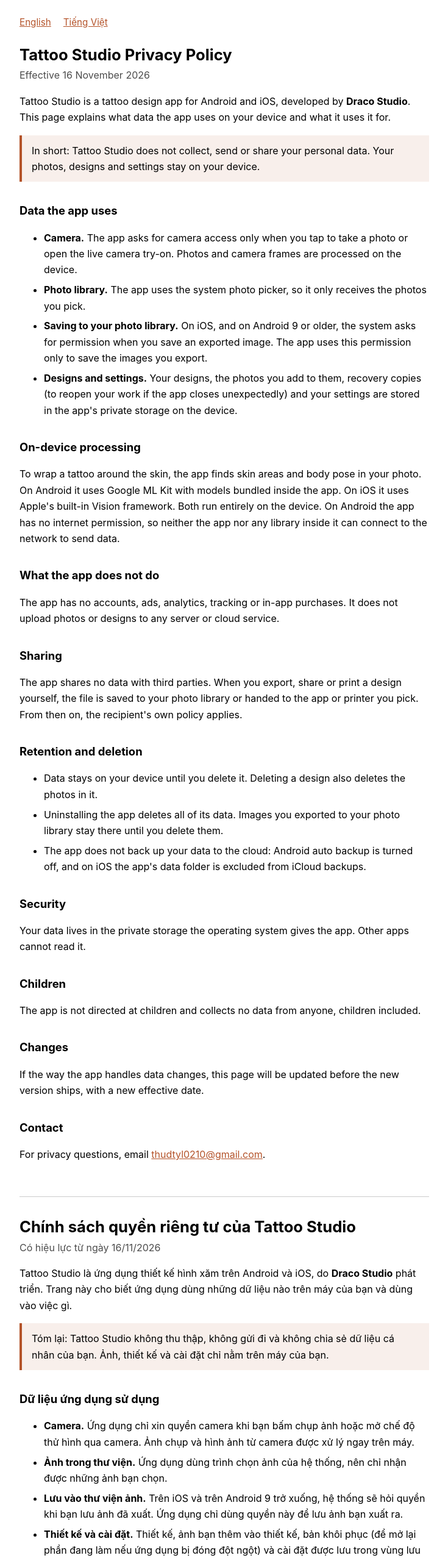
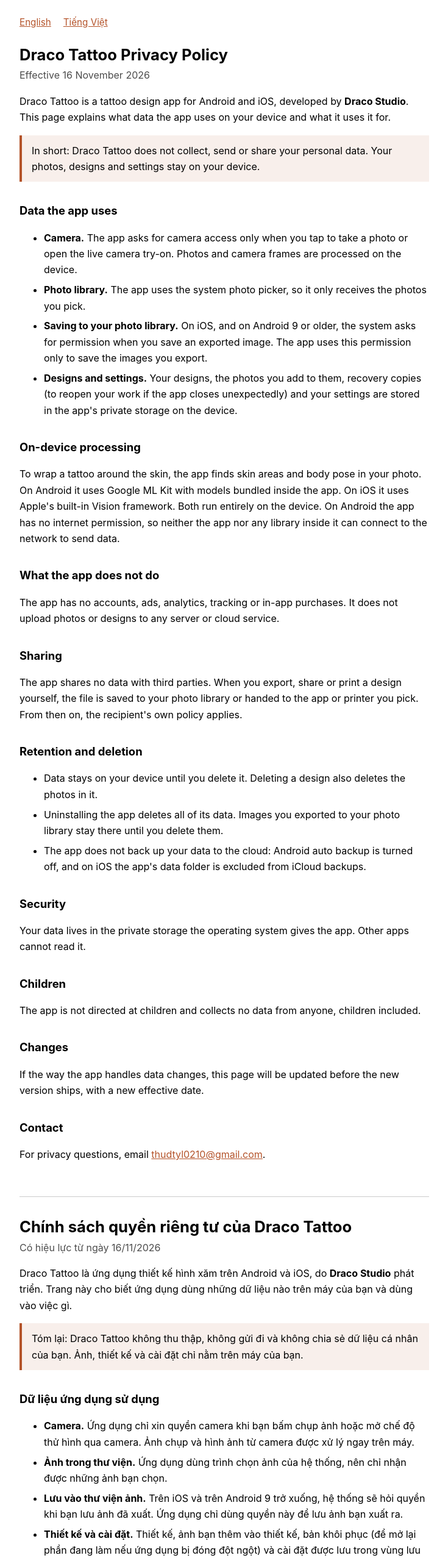
Before and after one commit to draco-studioz/tattoo-studio-privacy, a plain HTML site: page index.html in a window 1280 px wide. Shown: the top 2560 px of the page at 61% size, without its empty margins (272-1007 px from the left). Drawn offline with Linux system fonts and the light colour scheme.

Commit message:
Rename the app to Draco Tattoo
Co-Authored-By: Claude Opus 5.5 <noreply@anthropic.com>

```diff
--- a/index.html
+++ b/index.html
@@ -3,8 +3,8 @@
 <head>
 <meta charset="utf-8">
 <meta name="viewport" content="width=device-width, initial-scale=1">
-<title>Privacy Policy · Tattoo Studio</title>
-<meta name="description" content="Tattoo Studio privacy policy · Chính sách quyền riêng tư của ứng dụng Tattoo Studio">
+<title>Privacy Policy · Draco Tattoo</title>
+<meta name="description" content="Draco Tattoo privacy policy · Chính sách quyền riêng tư của ứng dụng Draco Tattoo">
 <style>
   :root { color-scheme: light dark; --accent: #b4532a; }
   body { font: 16px/1.65 -apple-system, BlinkMacSystemFont, "Segoe UI", Roboto, "Helvetica Neue", Arial, sans-serif;
@@ -25,11 +25,11 @@
 <main>
 
 <article id="en" lang="en">
-<h1>Tattoo Studio Privacy Policy</h1>
+<h1>Draco Tattoo Privacy Policy</h1>
 <p class="date">Effective 16 November 2026</p>
-<p>Tattoo Studio is a tattoo design app for Android and iOS, developed by <strong>Draco Studio</strong>.
+<p>Draco Tattoo is a tattoo design app for Android and iOS, developed by <strong>Draco Studio</strong>.
 This page explains what data the app uses on your device and what it uses it for.</p>
-<p class="summary">In short: Tattoo Studio does not collect, send or share your personal data.
+<p class="summary">In short: Draco Tattoo does not collect, send or share your personal data.
 Your photos, designs and settings stay on your device.</p>
 
 <h2>Data the app uses</h2>
@@ -80,11 +80,11 @@ excluded from iCloud backups.</li>
 <hr>
 
 <article id="vi" lang="vi">
-<h1>Chính sách quyền riêng tư của Tattoo Studio</h1>
+<h1>Chính sách quyền riêng tư của Draco Tattoo</h1>
 <p class="date">Có hiệu lực từ ngày 16/11/2026</p>
-<p>Tattoo Studio là ứng dụng thiết kế hình xăm trên Android và iOS, do <strong>Draco Studio</strong> phát triển.
+<p>Draco Tattoo là ứng dụng thiết kế hình xăm trên Android và iOS, do <strong>Draco Studio</strong> phát triển.
 Trang này cho biết ứng dụng dùng những dữ liệu nào trên máy của bạn và dùng vào việc gì.</p>
-<p class="summary">Tóm lại: Tattoo Studio không thu thập, không gửi đi và không chia sẻ dữ liệu cá nhân của bạn.
+<p class="summary">Tóm lại: Draco Tattoo không thu thập, không gửi đi và không chia sẻ dữ liệu cá nhân của bạn.
 Ảnh, thiết kế và cài đặt chỉ nằm trên máy của bạn.</p>
 
 <h2>Dữ liệu ứng dụng sử dụng</h2>
```
